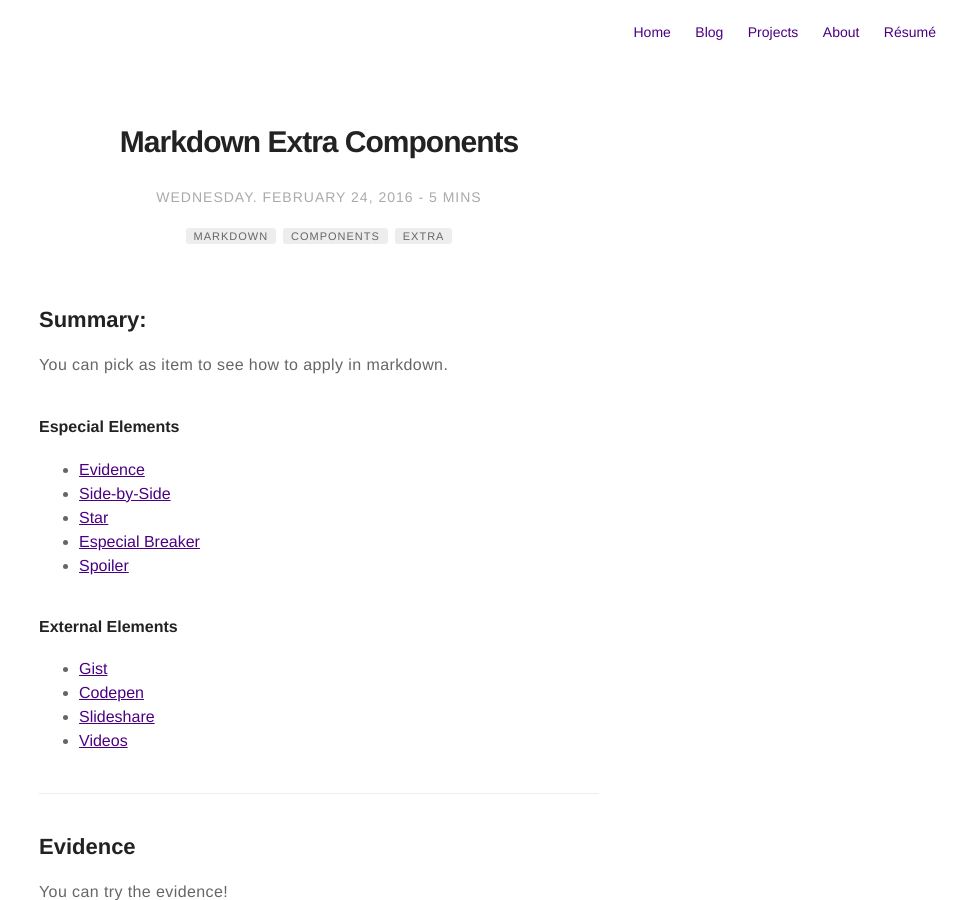
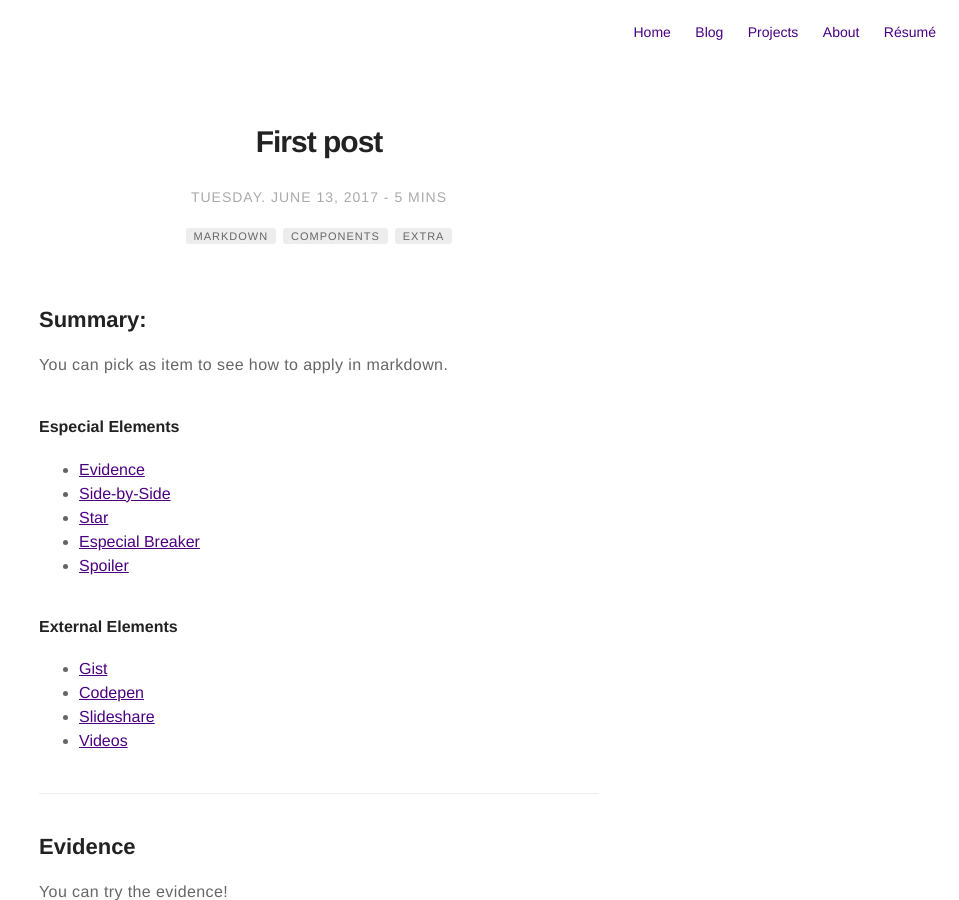
Before and after one commit to AriChow/AriChow.github.io, a Jekyll site: the page built from _posts/2015-02-24-markdown-extra-components.markdown, in a window 1280 px wide and 900 px high. Shown: the whole window, without its empty margins (321-1280 px from the left). Built offline with Jekyll 4.4.1, drawn with Linux system fonts in a browser that asks for light colours; comment, search, counter and statistics services are not loaded; some of the changed text lies outside the part shown.

Commit message:
changes to about

```diff
--- a/_posts/2015-02-24-markdown-extra-components.markdown
+++ b/_posts/2015-02-24-markdown-extra-components.markdown
@@ -1,7 +1,7 @@
 ---
-title: "Markdown Extra Components"
+title: "First post"
 layout: post
-date: 2016-02-24 22:48
+date: 2017-06-13 22:48
 image: /assets/images/markdown.jpg
 headerImage: false
 tag:
```
Also changed, not shown: other parts of _posts/2015-02-24-markdown-extra-components.markdown (+1 -1 lines).
